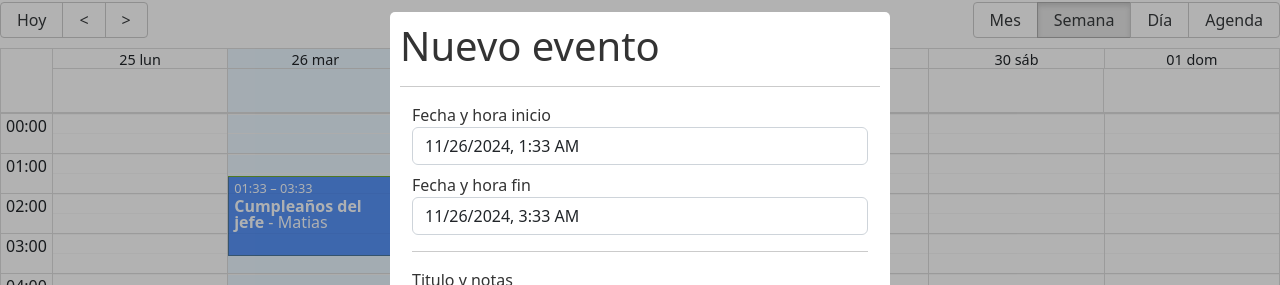
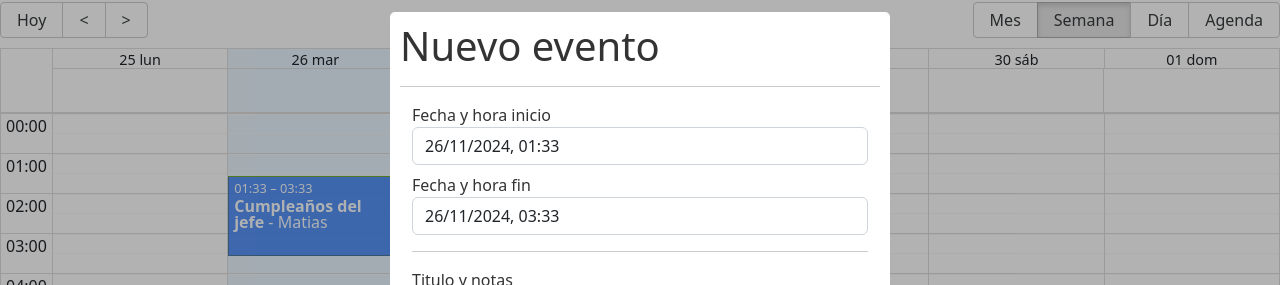
Before and after one commit to MatiasFSS/Calendario, a React (Vite) app: page / in a window 1280 px wide. Shown: the part 78-363 px from the top of the page. Built offline with nearby package versions, Linux system fonts and the light colour scheme.

Commit message:
Cambiar DatePicker en español

```diff
--- a/src/calendar/components/CalendarModal.jsx
+++ b/src/calendar/components/CalendarModal.jsx
@@ -1,9 +1,11 @@
 import { addHours } from 'date-fns';
 import { useState } from 'react';
 import Modal from 'react-modal';
-import DatePicker from "react-datepicker";
+import DatePicker, {registerLocale} from "react-datepicker";
 import 'react-datepicker/dist/react-datepicker.css';
+import { es } from 'date-fns/locale/es';
 
+registerLocale('es', es)
 
 const customStyles = {
     content: {
@@ -69,7 +71,10 @@
                         onChange={(event) => onDateChanged(event,'start')}
                         className="form-control"
                         dateFormat="Pp"
+                        showTimeSelect
                         style={{ width: '100%' }}
+                        locale="es"
+                        timeCaption='Hora'
                     />
                 </div>
 
@@ -86,6 +91,9 @@
                         onChange={(event) => onDateChanged(event,'end')}
                         className="form-control"
                         dateFormat="Pp"
+                        showTimeSelect
+                        locale="es"
+                        timeCaption='Hora'
                     />
                 </div>
             </div>
```
